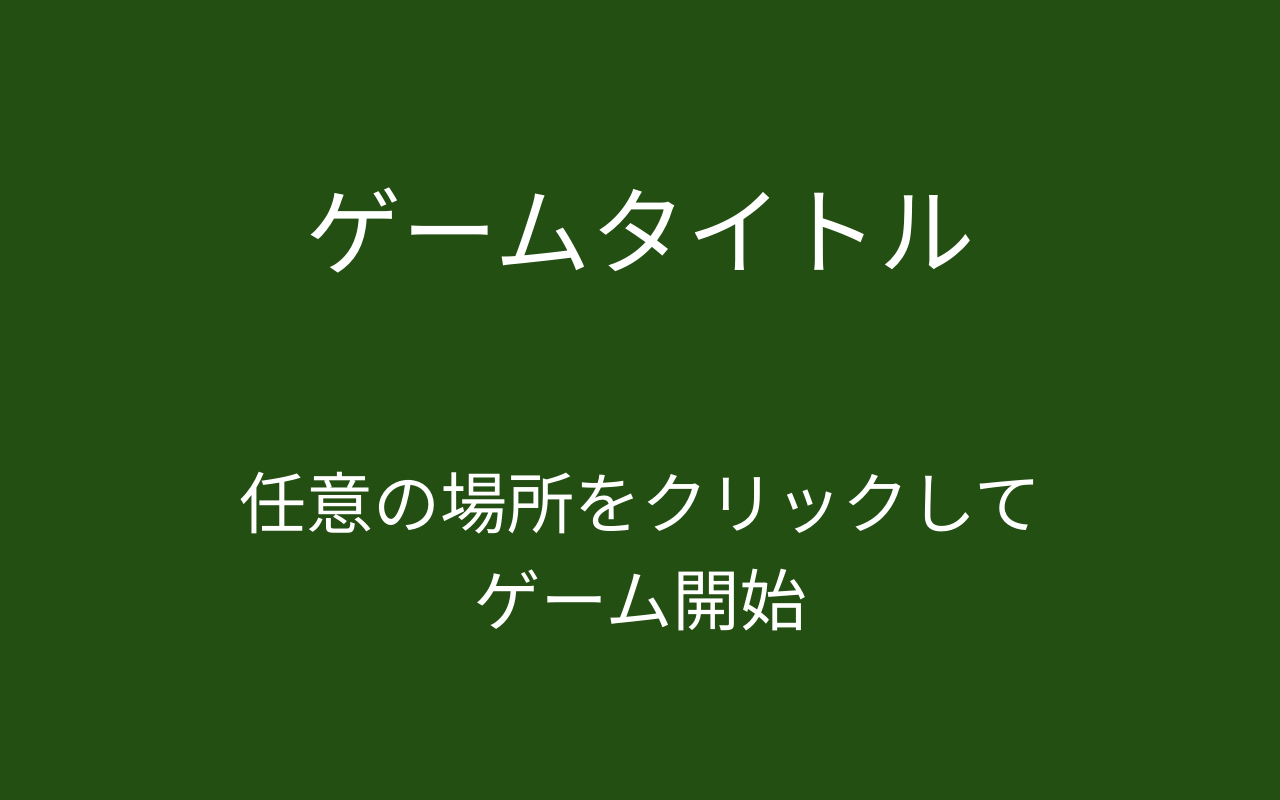
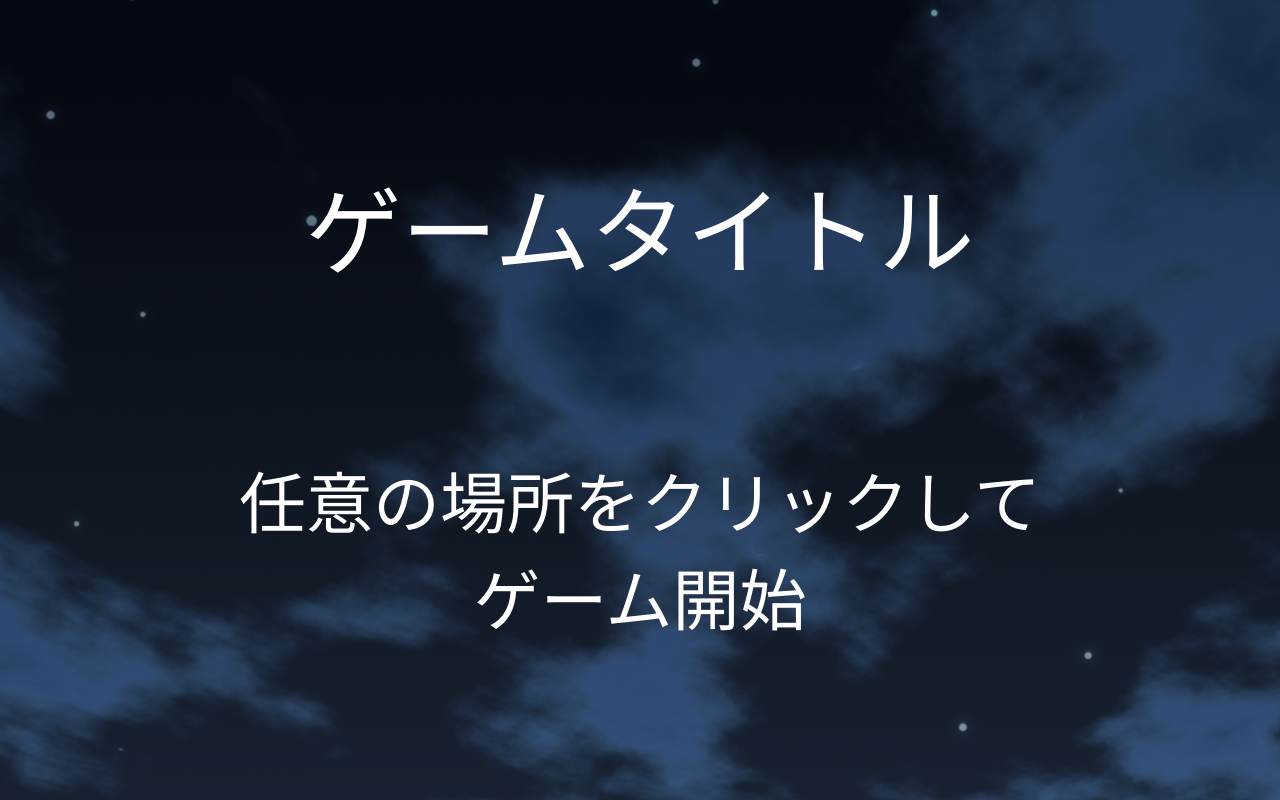
Before and after one commit to regularambition/ReactLearning, a React (Vite) app in the folder my-react-app/: page / in a window 1280 px wide. Built offline with nearby package versions, Linux system fonts and the light colour scheme.

Commit message:
背景の変更

```diff
--- a/my-react-app/src/styles/global.css
+++ b/my-react-app/src/styles/global.css
@@ -6,6 +6,7 @@ body {
   margin: 0;
   font-family: Arial, 'Meiryo', sans-serif;
   background-color: #244f12;
+  background-image: url('../assets/images/background/yozora.png');
   color: white;
 }
 
```
Also changed, not shown: my-react-app/src/assets/images/background/yozora.png (added).
